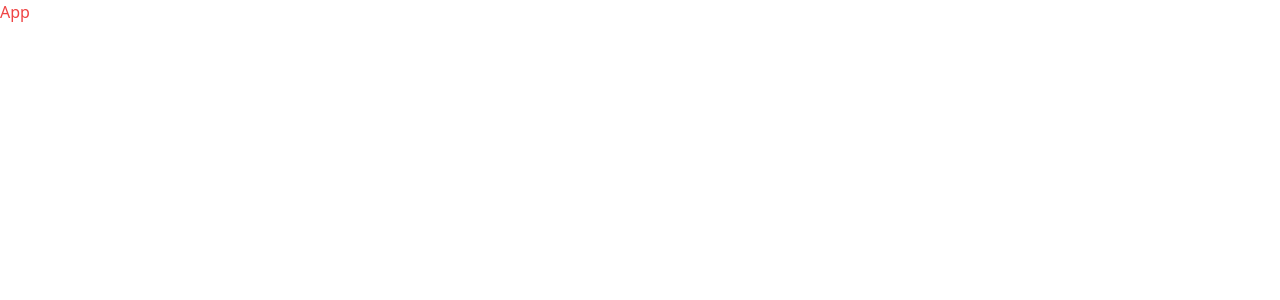
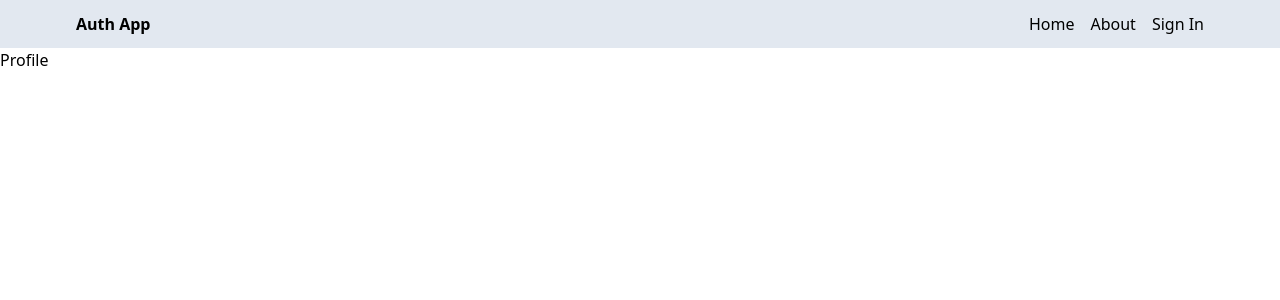
Before and after one commit to Mohamad-Ajmal/MERN-Auth, a React (Vite) app in the folder client/: page /profile in a window 1280 px wide. Shown: the top 300 px of the page. Built offline with nearby package versions, Linux system fonts and the light colour scheme.

Commit message:
Create Header component and set its routes

```diff
--- a/client/package.json
+++ b/client/package.json
@@ -11,7 +11,8 @@
   },
   "dependencies": {
     "react": "^18.2.0",
-    "react-dom": "^18.2.0"
+    "react-dom": "^18.2.0",
+    "react-router-dom": "^6.23.1"
   },
   "devDependencies": {
     "@types/react": "^18.2.66",
--- a/client/src/App.jsx
+++ b/client/src/App.jsx
@@ -1,6 +1,27 @@
-import React from 'react'
+import { BrowserRouter, Routes, Route } from "react-router-dom";
+import Home from "./pages/Home";
+import About from "./pages/About";
+import SignUp from "./pages/SingUp";
+import SignIn from "./pages/Signin";
+import Profile from "./pages/Profile";
+import Header from "./components/Header";
+
+
+
 
 export default function App() {
-  return  <h1 className='text-red-500'>App</h1>;
+  return (
+    <BrowserRouter>
+    { /* header */}
+      <Header />
+      <Routes>
+        <Route path="/" element={<Home />} />
+        <Route path="/about" element={<About />} />
+        <Route path="/profile" element={<Profile />} />
+        <Route path="/Sign-up" element={<SignUp />} />
+        <Route path="/sign-in" element={<SignIn />} />
+      </Routes>
+    </BrowserRouter>
+  );
 
 }
--- /dev/null
+++ b/client/src/components/Header.jsx
@@ -0,0 +1,25 @@
+import { Link } from 'react-router-dom'
+
+export default function Header() {
+  return (
+    <div className='bg-slate-200'>
+      <div className='flex justify-between items-center max-w-6xl mx-auto p-3'>
+        <Link to='/'>
+        <h1 className='font-bold'> Auth App</h1>
+        </Link>
+        <ul className='flex gap-4'>
+            <Link to='/'>
+            <li>Home</li>
+            </Link>
+            <Link to='/about'>
+            <li>About</li>
+            </Link>
+            <Link to='/sign-in'>
+            <li>Sign In</li>
+            </Link>
+
+        </ul>
+        </div>
+    </div>
+  )
+}
--- /dev/null
+++ b/client/src/pages/About.jsx
@@ -0,0 +1,9 @@
+import React from 'react'
+
+export default function About() {
+  return (
+    <div>
+      About
+    </div>
+  )
+}
--- /dev/null
+++ b/client/src/pages/Home.jsx
@@ -0,0 +1,9 @@
+import React from 'react'
+
+export default function Home() {
+  return (
+    <div>
+      Home
+    </div>
+  )
+}
--- /dev/null
+++ b/client/src/pages/Profile.jsx
@@ -0,0 +1,9 @@
+import React from 'react'
+
+export default function Profile() {
+  return (
+    <div>
+      Profile
+    </div>
+  )
+}
--- /dev/null
+++ b/client/src/pages/Signin.jsx
@@ -0,0 +1,9 @@
+import React from 'react'
+
+export default function Signin() {
+  return (
+    <div>
+      Sign IN
+    </div>
+  )
+}
--- /dev/null
+++ b/client/src/pages/SingUp.jsx
@@ -0,0 +1,9 @@
+import React from 'react'
+
+export default function SingUp() {
+  return (
+    <div>
+      Sing Up
+    </div>
+  )
+}
```
Also changed, not shown: 1 other file (tests, documents, lock files or other folders).
